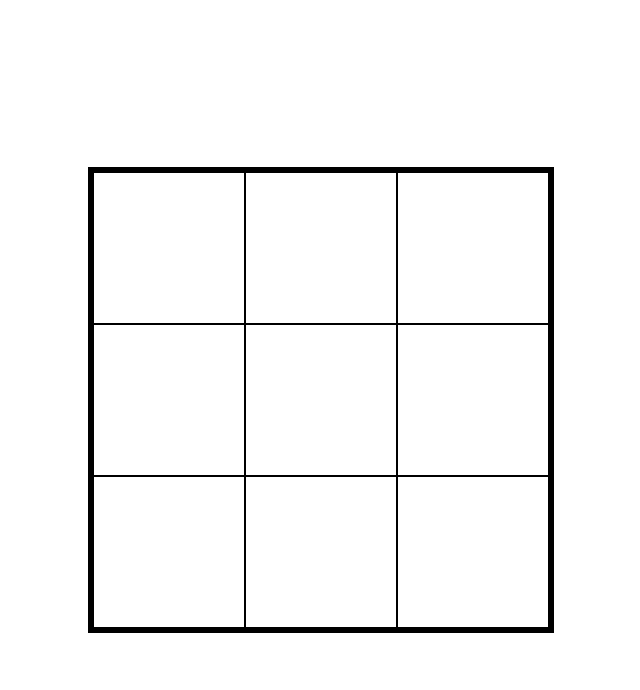
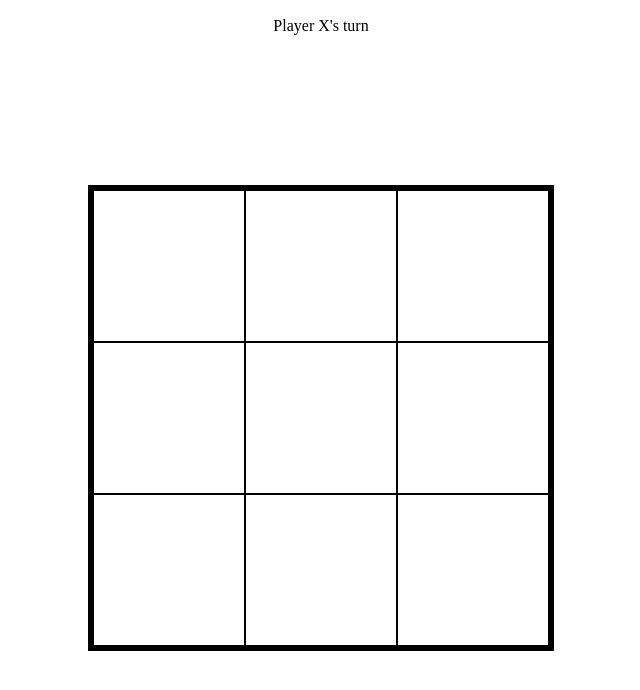
Before and after one commit to urosrelic/tic-tac-toe, a plain HTML site: page index.html in a window 1280 px wide. Shown: the part 58-748 px from the top of the page, without its empty margins (319-959 px from the left). Drawn offline with Linux system fonts and the light colour scheme.

Commit message:
add symbol drawing functionality

```diff
--- a/index.html
+++ b/index.html
@@ -12,16 +12,8 @@
         <h2>Tic Tac Toe</h2>
     </header>
     <main>
-        <div class="square-container">
-            <div class="square"></div>
-            <div class="square"></div>
-            <div class="square"></div>
-            <div class="square"></div>
-            <div class="square"></div>
-            <div class="square"></div>
-            <div class="square"></div>
-            <div class="square"></div>
-            <div class="square"></div>
+        <div class="player"></div>
+        <div class="gameboard">
         </div>
     </main>
 </body>
--- a/script.js
+++ b/script.js
@@ -0,0 +1,82 @@
+const Gameboard = (() => {
+    let gameboard = document.querySelector('.gameboard');
+    let gameboardArray = ['', '', '', '', '', '', '', '', ''];
+
+    const render = () => {
+        let squareHTML = '';
+        gameboardArray.forEach((square, index) => {
+            squareHTML += `<div class="square" id="square-${index}">${square}</div>`;
+        });
+
+        gameboard.innerHTML = squareHTML;
+    };
+
+    const update = (index, value) => {
+        gameboardArray[index] = value;
+        render();
+    };
+
+    // Property to access the gameboard element
+    const getGameboardElement = gameboard;
+
+    return {
+        render,
+        update,
+        getGameboardElement
+    };
+})();
+
+const createPlayer = (sign) => {
+    return {
+        sign
+    };
+};
+
+const Game = (() => {
+    let players = [];
+    let playerDiv = document.querySelector('.player');
+    let currentPlayerIndex;
+    let gameOver = false;
+
+    const start = () => {
+        players = [
+            createPlayer("X"), // Index 0
+            createPlayer("O") // Index 1
+        ];
+        currentPlayerIndex = 0;
+        gameOver = false;
+        playerDiv.textContent = `Player X's turn`;
+
+        Gameboard.render();
+
+        const gameboardElement = Gameboard.getGameboardElement;
+        gameboardElement.addEventListener('click', handleClick);
+    };
+
+    const handleClick = (event) => {
+        const clickedSquare = event.target;
+
+        if (clickedSquare.classList.contains('square')) {
+            let idArray = clickedSquare.id.split('-');
+            let clickedSquareId = parseInt(idArray[1]);
+            console.log(clickedSquareId);
+
+            Gameboard.update(clickedSquareId, players[currentPlayerIndex].sign);
+            nextTurn();
+        }
+    };
+
+    const nextTurn = () => {
+        currentPlayerIndex = currentPlayerIndex === 0 ? 1 : 0;
+        let currentPlayer = currentPlayerIndex === 0 ? 'X' : 'O';
+        playerDiv.textContent = `Player ${currentPlayer}'s turn`;
+    }
+
+    return {
+        start
+    };
+})();
+
+window.onload = () => {
+    Game.start();
+};
--- a/style.css
+++ b/style.css
@@ -7,11 +7,20 @@ header {
 main {
   display: flex;
   flex-direction: column;
-  justify-content: center;
+  justify-content: space-between;
   align-items: center;
 }
 
-.square-container {
+.players-container {
+  margin: auto;
+  display: flex;
+  justify-content: center;
+  align-items: center;
+  text-align: center;
+  background-color: rebeccapurple;
+}
+
+.gameboard {
   margin-top: 150px;
   display: grid;
   grid-template-columns: repeat(3, 1fr);
@@ -20,6 +29,10 @@ main {
 }
 
 .square {
+  display: flex;
+  justify-content: center;
+  align-items: center;
+  font-size: 100px;
   width: 150px;
   height: 150px;
   border: 1px solid black;
```
